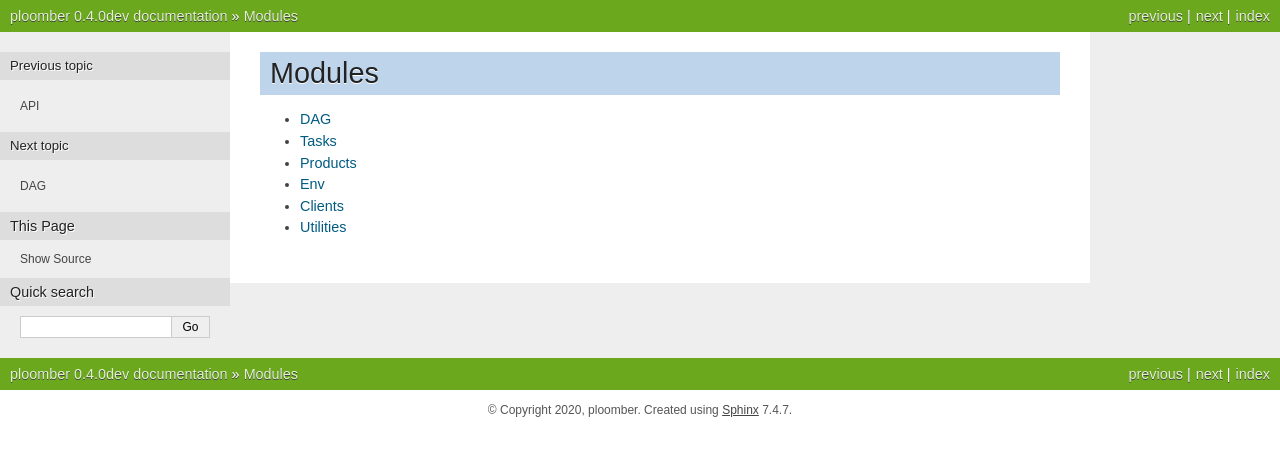
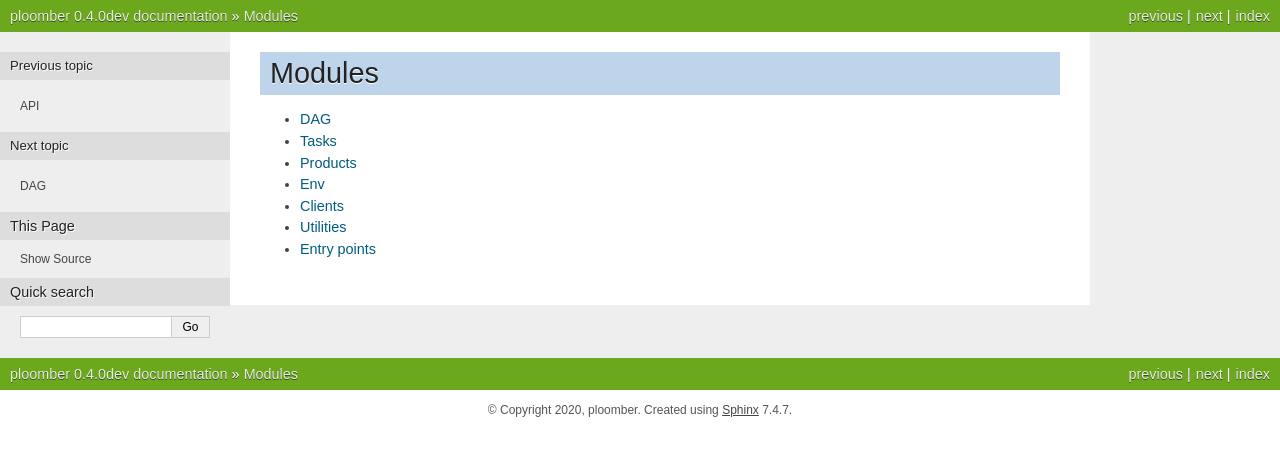
Before and after one commit to ploomber/ploomber, a Sphinx documentation site: the page built from doc/modules_index.rst, in a window 1280 px wide. Shown: the top 456 px of the page. Built offline with Sphinx 7.4.7, drawn with Linux system fonts in a browser that asks for light colours.

Commit message:
fixes #92

```diff
--- /dev/null
+++ b/doc/modules/entry.rst
@@ -0,0 +1,5 @@
+Entry points
+------------
+
+.. automodule:: ploomber.entry
+    :members:
--- a/doc/modules_index.rst
+++ b/doc/modules_index.rst
@@ -10,3 +10,4 @@ Modules
     modules/env
     modules/clients
     modules/source_loader
+    modules/entry
```
Also changed, not shown: 2 other files.
